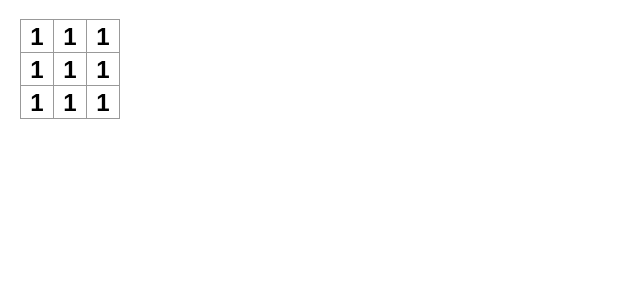
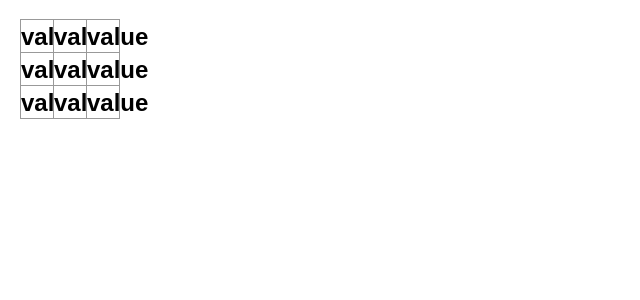
Before and after one commit to DavidZ349/7f5d43fb-db6f-4998-86a0-6a69e9584ed7, a React (Create React App) app: page / in a window 1280 px wide. Shown: the top 300 px of the page, without its empty margins (0-640 px from the left). Built offline with nearby package versions, Linux system fonts and the light colour scheme.

Commit message:
value prop

```diff
--- a/src/App.js
+++ b/src/App.js
@@ -1,5 +1,5 @@
-function Square() {
-  return <button className="square">1</button>;
+function Square({ value }) {
+  return <button className="square">value</button>;
 }
 
 export default function Board() {
```
